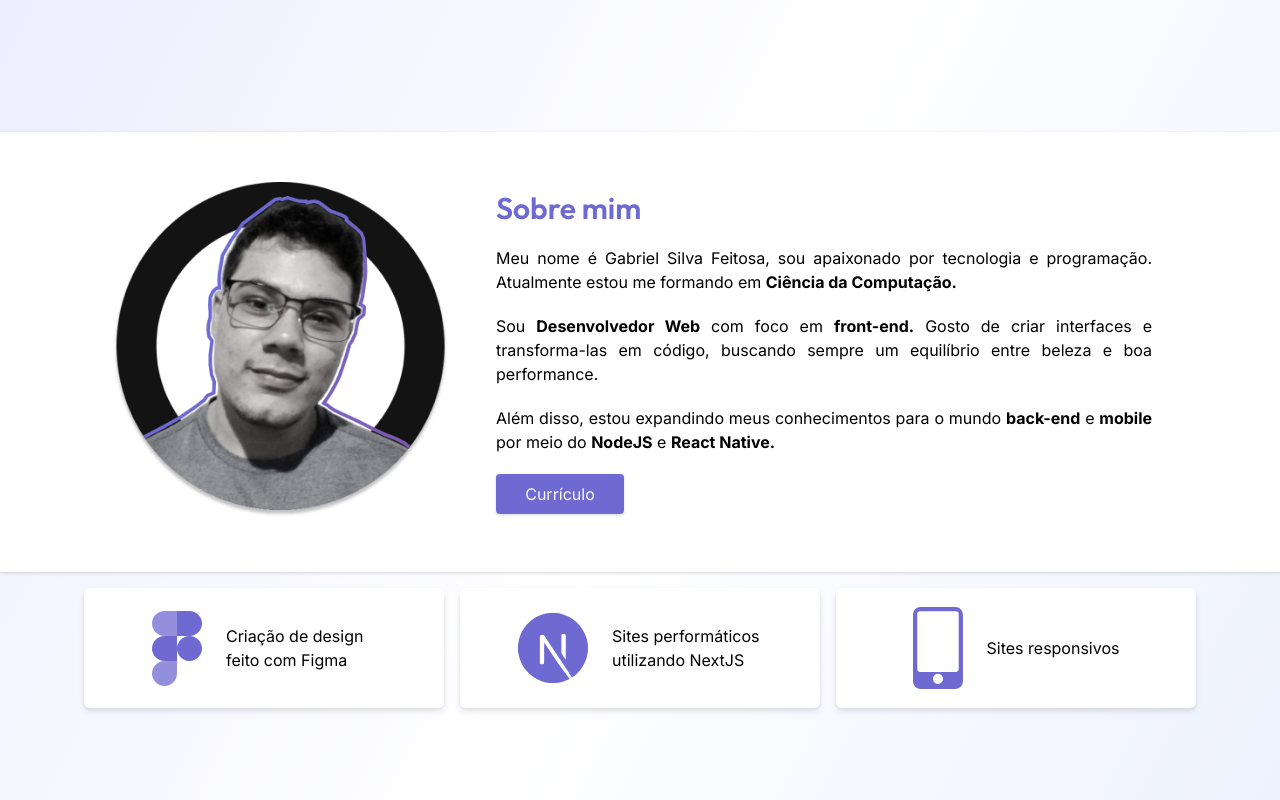
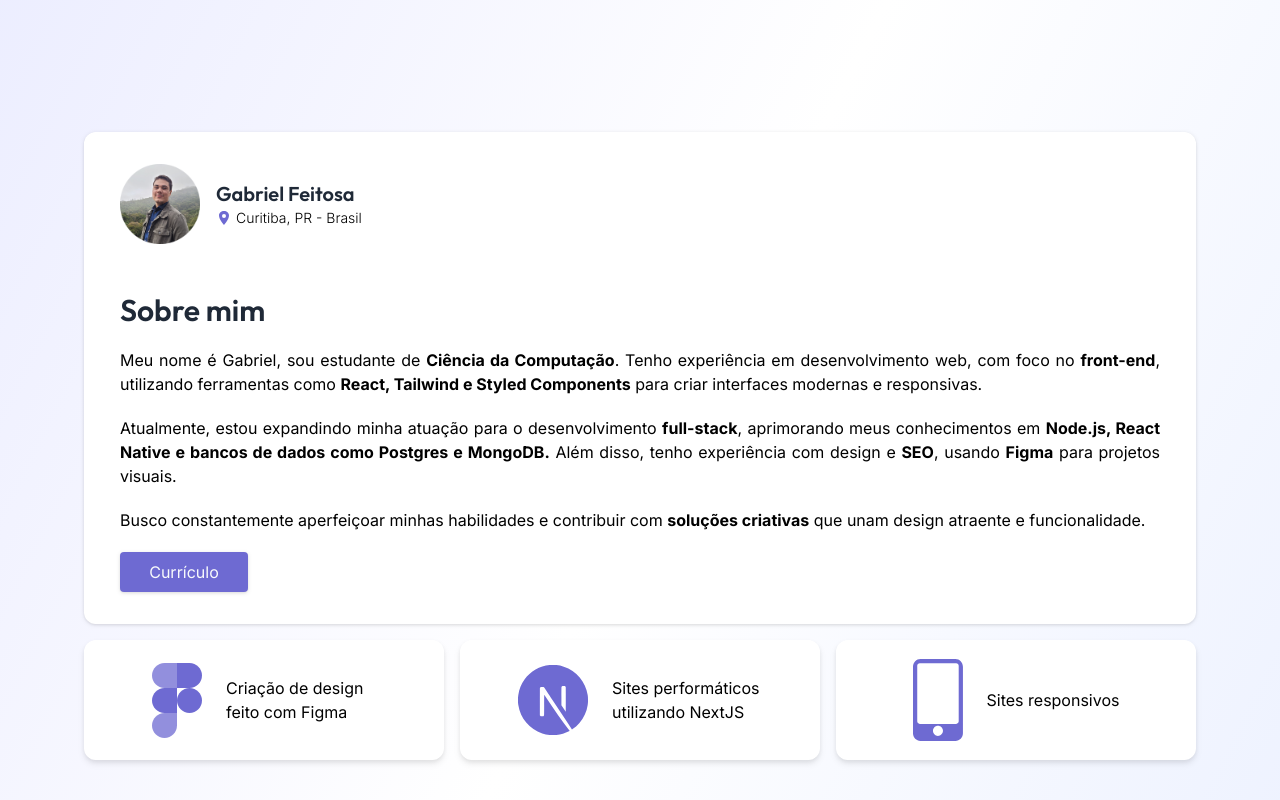
Before and after one commit to br-gabriel/my-portfolio, a Next.js app: page / in a window 1280 px wide. Shown: the part 780-1580 px from the top of the page. Built offline with nearby package versions, Linux system fonts and the light colour scheme.

Commit message:
updated about me section

```diff
--- a/src/components/Aboutme/Cards.jsx
+++ b/src/components/Aboutme/Cards.jsx
@@ -7,10 +7,9 @@ import mobileSVG from "../../../public/mobile.svg";
 export default function Cards() {
   return (
     <section
-      dra
-      className="flex w-full snap-x snap-mandatory gap-4 overflow-x-scroll p-4 drop-shadow-md will-change-transform scrollbar-thin scrollbar-track-transparent scrollbar-thumb-gray-300 dark:scrollbar-thumb-gray-800 md:items-center md:justify-center md:overflow-hidden"
+      className="flex w-full snap-x snap-mandatory gap-4 overflow-x-scroll p-4 drop-shadow-md scrollbar-thin scrollbar-track-transparent scrollbar-thumb-gray-300 dark:scrollbar-thumb-gray-800 md:items-center md:justify-center md:overflow-hidden"
     >
-      <div className="flex min-h-[120px] w-full min-w-[270px] max-w-[300px] snap-center items-center justify-center rounded-md bg-white p-4 text-black dark:bg-black dark:text-white md:max-w-[360px]">
+      <div className="flex min-h-[120px] w-full min-w-[270px] max-w-[300px] snap-center items-center justify-center rounded-xl bg-white p-4 text-black dark:bg-black dark:text-white md:max-w-[360px]">
         <div className="flex items-center justify-center gap-6">
           <Image src={figmaSVG} alt="logo do Figma" width={50} />
           <span className="md:max-w-[150px]">
@@ -19,7 +18,7 @@ export default function Cards() {
         </div>
       </div>
 
-      <div className="flex min-h-[120px] w-full min-w-[270px] max-w-[300px] snap-center items-center justify-center rounded-md bg-white p-4 text-black dark:bg-black dark:text-white md:max-w-[360px]">
+      <div className="flex min-h-[120px] w-full min-w-[270px] max-w-[300px] snap-center items-center justify-center rounded-xl bg-white p-4 text-black dark:bg-black dark:text-white md:max-w-[360px]">
         <div className="flex items-center justify-center gap-6">
           <Image src={nextjsSVG} alt="logo do Next js" width={70} />
           <span className="md:max-w-[150px]">
@@ -28,7 +27,7 @@ export default function Cards() {
         </div>
       </div>
 
-      <div className="flex min-h-[120px] w-full min-w-[270px] max-w-[300px] snap-center items-center justify-center rounded-md bg-white p-4 text-black dark:bg-black dark:text-white md:max-w-[360px]">
+      <div className="flex min-h-[120px] w-full min-w-[270px] max-w-[300px] snap-center items-center justify-center rounded-xl bg-white p-4 text-black dark:bg-black dark:text-white md:max-w-[360px]">
         <div className="flex items-center justify-center gap-6">
           <Image src={mobileSVG} alt="Icone de smartphone" width={50} />
           <span className="md:max-w-[150px]">Sites responsivos</span>
--- a/src/components/Aboutme/index.jsx
+++ b/src/components/Aboutme/index.jsx
@@ -1,8 +1,8 @@
 "use client";
 import Image from "next/image";
 import Link from "next/link";
-import profilePicLight from "../../../public/images/lightmode-avatar.png";
-import profilePicDark from "../../../public/images/darkmode-avatar.png";
+import profilePic from "../../../public/images/profilePic.png";
+import { IoLocationSharp } from "react-icons/io5";
 import { Outfit } from "next/font/google";
 import Cards from "./Cards";
 
@@ -14,42 +14,54 @@ export default function Aboutme() {
   const baseDelay = 0.2;
 
   return (
-    <div id="aboutMe" className="flex h-full w-full flex-col items-center">
-      <section className="mt-0 flex h-full w-full flex-col items-center justify-center bg-white drop-shadow dark:bg-black/60 md:mt-28 md:h-[55vh]">
-        <div className="flex w-full max-w-7xl flex-col items-center justify-center gap-12 px-4 py-8 md:flex-row">
-          <div>
-            <div className="inline-flex w-[235px] dark:hidden md:w-full md:max-w-[335px]">
-              <Image src={profilePicLight} alt="foto de perfil" width={335} />
-            </div>
-
-            <div className="hidden w-[235px] dark:inline-flex md:w-full md:max-w-[335px]">
-              <Image src={profilePicDark} alt="foto de perfil" width={335} />
+    <div id="aboutMe" className="flex h-full w-full flex-col items-center px-2">
+      <section className="mt-0 flex h-full w-full max-w-[69.5em] flex-col items-center justify-center rounded-xl bg-white px-5 drop-shadow dark:bg-black/60 md:mt-28">
+        <div className="flex w-full max-w-7xl flex-col items-center justify-center gap-12 px-4 py-8">
+          <div className="flex w-full items-center gap-4">
+            <Image src={profilePic} alt="foto de perfil" width={80} />
+            <div>
+              <h3
+                className={`${outfit.className} text-xl font-semibold text-gray-800 dark:text-white`}
+              >
+                Gabriel Feitosa
+              </h3>
+              <div className="flex items-center gap-1">
+                <IoLocationSharp className="text-[#6e6ad2]" />
+                <span className="text-sm font-light dark:text-white">
+                  Curitiba, PR - Brasil
+                </span>
+              </div>
             </div>
           </div>
 
-          <div className="flex max-w-2xl flex-col gap-5 pr-4 will-change-transform">
+          <div className="flex flex-col gap-5">
             <h3
-              className={`${outfit.className} text-center text-3xl font-semibold text-[#6e6ad2] md:text-left`}
+              className={`${outfit.className} text-center text-3xl font-semibold text-gray-800 dark:text-white md:text-left`}
             >
               Sobre mim
             </h3>
 
             <p className="text-justify text-sm dark:text-slate-50 md:text-base">
-              Meu nome é Gabriel Silva Feitosa, sou apaixonado por tecnologia e
-              programação. Atualmente estou me formando em{" "}
-              <b>Ciência da Computação.</b>
+              Meu nome é Gabriel, sou estudante de <b>Ciência da Computação</b>.
+              Tenho experiência em desenvolvimento web, com foco no{" "}
+              <b>front-end</b>, utilizando ferramentas como{" "}
+              <b>React, Tailwind e Styled Components</b> para criar interfaces
+              modernas e responsivas.
             </p>
 
             <p className="text-justify text-sm dark:text-slate-50 md:text-base">
-              Sou <b>Desenvolvedor Web</b> com foco em <b>front-end.</b> Gosto
-              de criar interfaces e transforma-las em código, buscando sempre um
-              equilíbrio entre beleza e boa performance.
+              Atualmente, estou expandindo minha atuação para o desenvolvimento{" "}
+              <b>full-stack</b>, aprimorando meus conhecimentos em{" "}
+              <b>
+                Node.js, React Native e bancos de dados como Postgres e MongoDB.
+              </b>{" "}
+              Além disso, tenho experiência com design e <b>SEO</b>, usando{" "}
+              <b>Figma</b> para projetos visuais.
             </p>
 
             <p className="text-justify text-sm dark:text-slate-50 md:text-base">
-              Além disso, estou expandindo meus conhecimentos para o mundo{" "}
-              <b>back-end</b> e <b>mobile</b> por meio do <b>NodeJS</b> e{" "}
-              <b>React Native.</b>
+              Busco constantemente aperfeiçoar minhas habilidades e contribuir
+              com <b>soluções criativas</b> que unam design atraente e funcionalidade.
             </p>
 
             <Link href="/Fullstack-Gabriel-Feitosa.pdf" target="blank">
```
